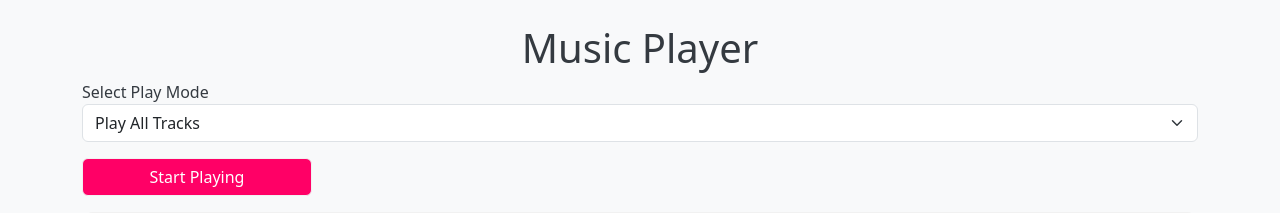
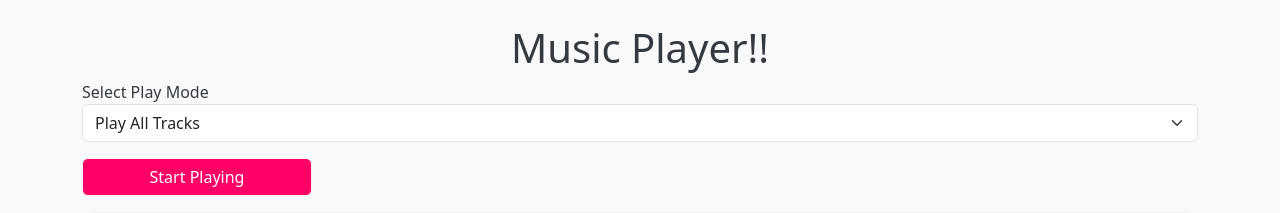
Before and after one commit to vivertido/yt-music-getter, a Flask app: template templates/player.html in a window 1280 px wide. Shown: the top 213 px of the page. Run offline with Flask 3, Linux system fonts and the light colour scheme; the template is opened without the code that fills it, so the values that code supplies are empty; some libraries are stand-ins or nearby versions.

```diff
--- a/app.py
+++ b/app.py
@@ -9,7 +9,7 @@ import requests
 
 app = Flask(__name__)
 
-albums_path = '/media/pi/9C33-6BBD/Music-Library'
+albums_path = '/media/pi/9C33-6BBD1/Music-Library'
 
 def fetch_artist_image(artist_name):
     """Fetch artist image from Deezer API."""
--- a/templates/player.html
+++ b/templates/player.html
@@ -79,7 +79,7 @@
 
 <body>
     <div class="container mt-4">
-        <h1 class="text-center">Music Player</h1>
+        <h1 class="text-center">Music Player!!</h1>
 
         <!-- Play Mode Selection -->
         <div class="mb-3">
```
Also changed, not shown: 5 other files.
